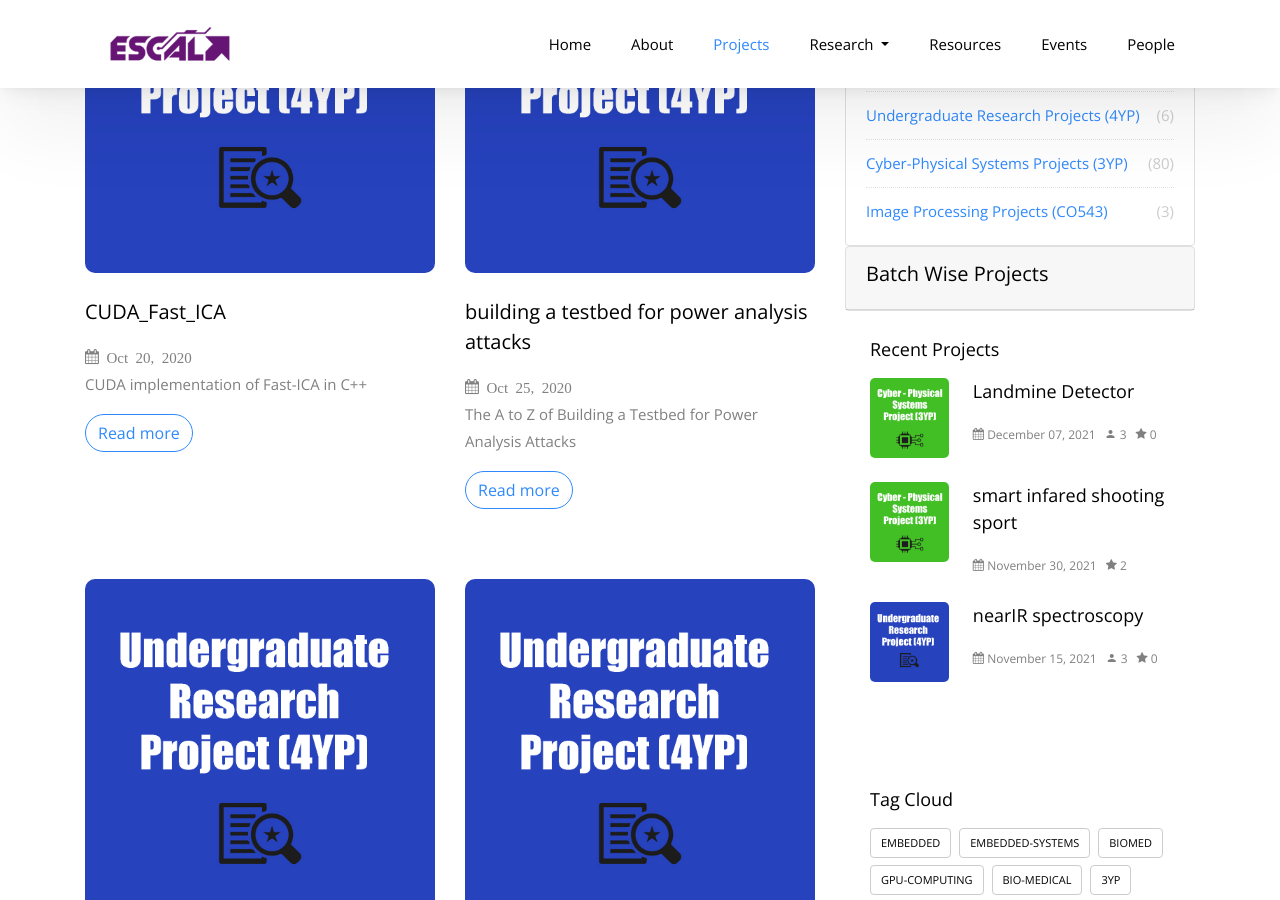
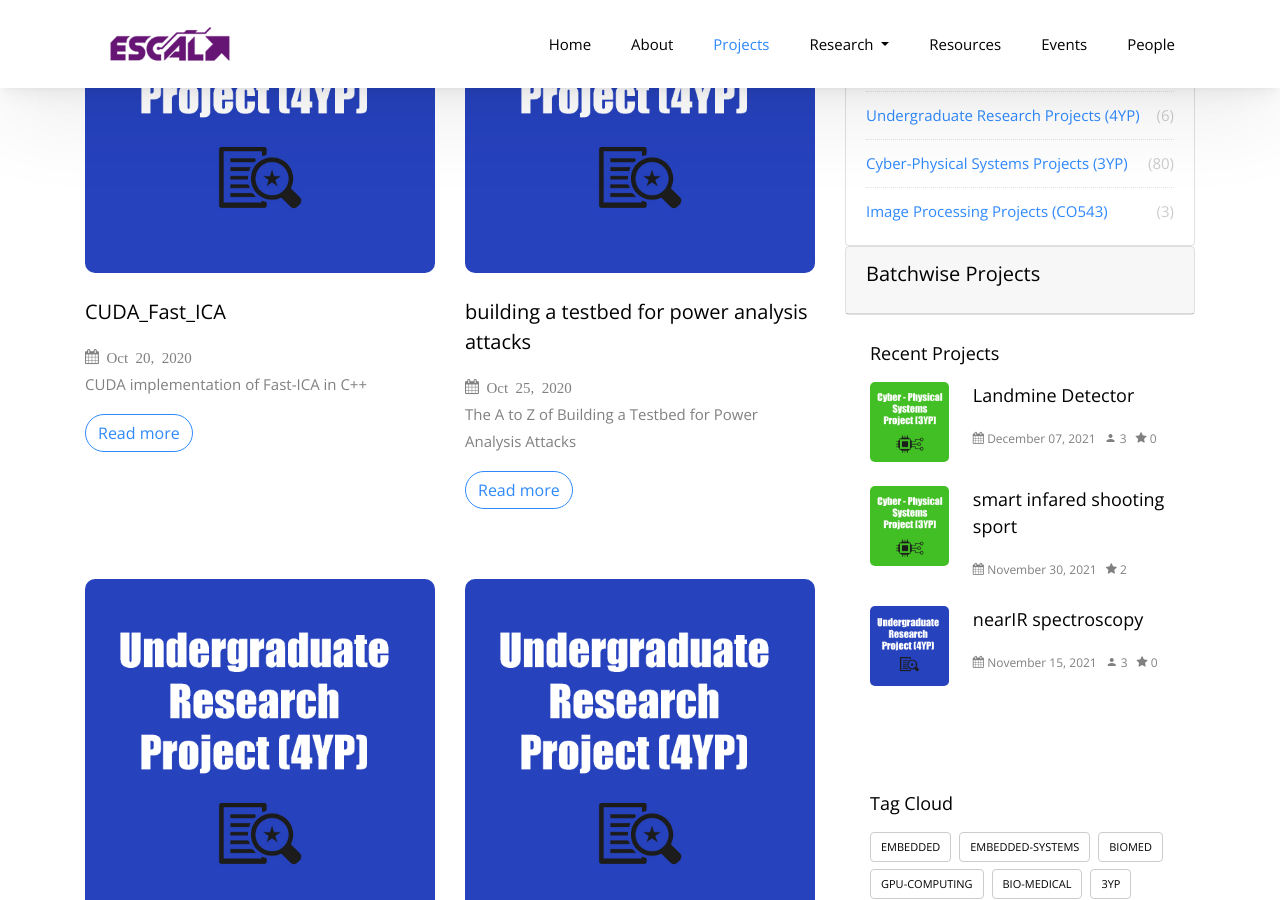
Before and after one commit to cepdnaclk/escal-new, a Jekyll site: the page built from pages/projects/index.html, in a window 1280 px wide and 900 px high, scrolled down 715 px. Built offline with Jekyll 4.4.1, drawn with Linux system fonts in a browser that asks for light colours; some web fonts are replaced.

Commit message:
Minor changes to the accordian

```diff
--- a/Gemfile
+++ b/Gemfile
@@ -5,7 +5,7 @@
 git_source(:github) { |repo_name| "https://github.com/#{repo_name}" }
 
 # gem "rails"
-# gem 'eventmachine', :git => 'git://github.com/eventmachine/eventmachine.git', :branch => 'master'
+gem 'eventmachine', :git => 'git://github.com/eventmachine/eventmachine.git', :branch => 'master'
 gem "jekyll"
 gem "wdm"
 gem "webrick"
--- a/pages/projects/index.html
+++ b/pages/projects/index.html
@@ -97,9 +97,9 @@
                     <div class="categories">
                         <div id="accordion">
                             <div class="card">
-                              <div class="card-header" id="headingOne">
+                              <div class="card-header" id="headingOne" onmouseover="this.style.cursor='pointer'">
                                   <a  data-toggle="collapse" data-target="#collapseOne" aria-expanded="true" aria-controls="collapseOne">
-                                        <h5>
+                                        <h5 class="headingOne">
                                             Categories
                                         </h5>
                                   </a>
@@ -114,10 +114,10 @@
                               </div>
                             </div>
                             <div class="card">
-                              <div class="card-header" id="headingTwo">
+                              <div class="card-header" id="headingTwo" onmouseover="this.style.cursor='pointer'">
                                 <a  data-toggle="collapse" data-target="#collapseTwo" aria-expanded="true" aria-controls="collapseTwo">
-                                    <h5>
-                                        Batch Wise Projects
+                                    <h5 class="card-title">
+                                        Batchwise Projects
                                     </h5>
                                 </a>
                               </div>
```
